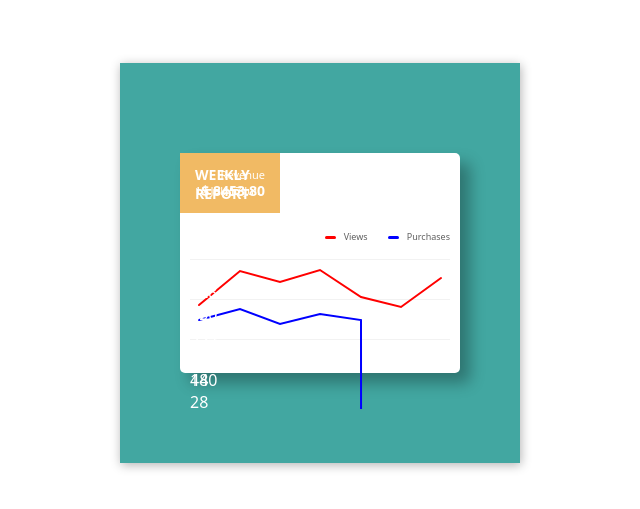
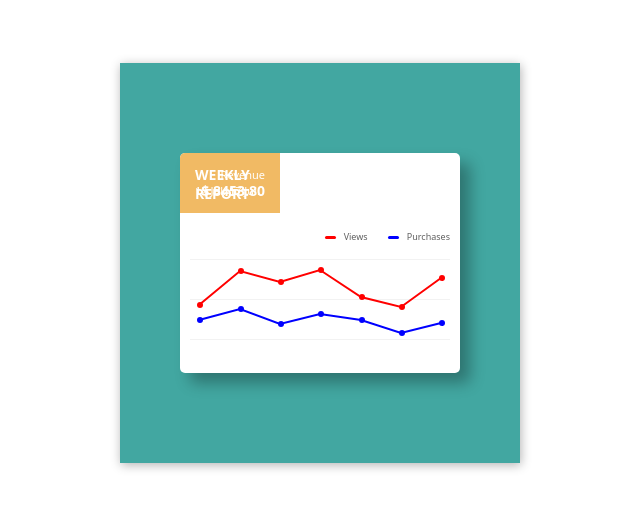
Before and after one commit to WilliandosSantos89/100Days_CSS, a plain HTML site: page Day5/index.html in a window 1280 px wide. Shown: the part 137-646 px from the top of the page, without its empty margins (320-960 px from the left). Drawn offline with Linux system fonts and the light colour scheme.

Commit message:
implementação css

```diff
--- a/Day5/index.html
+++ b/Day5/index.html
@@ -30,6 +30,7 @@
                 <div class="line-1"></div>
                 <div class="line-2"></div>
                 <div class="line-3"></div>
+
                 <div class="data red"> <!--Início Data Red-->
                     <svg>
                         <polyline points="9,46 50,12 90,23 130,11 171,38 211,48 251,19"></polyline>
@@ -41,63 +42,63 @@
                         </div>
 
                         <div class="points-2">
-                            <div class="tolltip">950</div>
+                            <div class="tooltip">950</div>
                         </div>
 
                         <div class="points-3">
-                            <div class="tolltip">728</div>
+                            <div class="tooltip">728</div>
                         </div>
 
                         <div class="points-4">
-                            <div class="tolltip">800</div>
+                            <div class="tooltip">800</div>
                         </div>
 
                         <div class="points-5">
-                            <div class="tolltip">594</div>
+                            <div class="tooltip">594</div>
                         </div>
 
                         <div class="points-6">
-                            <div class="tolltip">364</div>
+                            <div class="tooltip">364</div>
                         </div>
 
                         <div class="points-7">
-                            <div class="tolltip">480</div>
+                            <div class="tooltip">480</div>
                         </div>
                     </div>
                 </div> <!--Final Data Red-->
 
                 <div class="data blue"> <!--Início Data blue-->
                     <svg>
-                        <polyline points="9, 61 50, 50 90, 65 130, 55 171, 61 211, 74251, 64"></polyline>
+                        <polyline points="9, 61 50, 50 90, 65 130, 55 171, 61 211, 74 251, 64"></polyline>
                     </svg>
 
                     <div class="points">
                         <div class="points-1">
-                            <div class="tolltip">26</div>
+                            <div class="tooltip">26</div>
                         </div>
 
                         <div class="points-2">
-                            <div class="tolltip">41</div>
+                            <div class="tooltip">41</div>
                         </div>
 
                         <div class="points-3">
-                            <div class="tolltip">22</div>
+                            <div class="tooltip">22</div>
                         </div>
 
                         <div class="points-4">
-                            <div class="tolltip">35</div>
+                            <div class="tooltip">35</div>
                         </div>
 
                         <div class="points-5">
-                            <div class="tolltip">25</div>
+                            <div class="tooltip">25</div>
                         </div>
 
                         <div class="points-6">
-                            <div class="tolltip">14</div>
+                            <div class="tooltip">14</div>
                         </div>
 
                         <div class="points-7">
-                            <div class="tolltip">28</div>
+                            <div class="tooltip">28</div>
                         </div>
                     </div>
                 </div> <!--Final Data blue-->
--- a/Day5/style.css
+++ b/Day5/style.css
@@ -26,7 +26,7 @@
         background: #fff;
         border-radius: 5px;
         box-shadow: 10px 10px 15px 0px rgba(0, 0, 0, 0.3);
-        /*overflow: hidden;*/
+        overflow: hidden;
     }
 
     .card .header {
@@ -182,23 +182,95 @@
         -webkit-transform: rotate(45deg);
     }
 
-    .card .statistcs .data .tooltip:hover {
-        visibility: visible;
-        opacity: 1;
-        transform: translate3d(-50%, 0, 0);
-    }
-
-
-    .points {
+    .card .statistcs .data [class^="points-"] {
         position: absolute;
         width: 6px;
         height: 6px;
-        border-radius: 6px;
+        border-radius: 3px;
         cursor: pointer;
         z-index: 10;
     }
 
-    .points points-1 {
+    .card .statistcs .data [class^="points-"]:hover .tooltip {
+        visibility: visible;
+        opacity: 1;
+        -webkit-transform: translate3d(-50%, 0, 0);
+    }
+
+    .card .statistcs .data.red [class^="points-"], .card .statistcs .data.red .tooltip, .card .statistcs .data.red .tooltip::after {
+        background: red;
+    }
+
+    .card .statistcs .data.red .points-1 {
         left: 7px;
         top: 43px;
     }
+
+    .card .statistcs .data.red .points-2 {
+        left: 48px;
+        top:  9px;
+    }
+
+    .card .statistcs .data.red .points-3 {
+        left: 88px;
+        top:  20px;
+    }
+
+    .card .statistcs .data.red .points-4 {
+        left: 128px;
+        top:  8px;
+    }
+
+    .card .statistcs .data.red .points-5 {
+        left: 169px;
+        top:  35px;
+    }
+
+    .card .statistcs .data.red .points-6 {
+        left: 209px;
+        top:  45px;
+    }
+
+    .card .statistcs .data.red .points-7 {
+        left: 249px;
+        top: 16px;
+    }
+
+    .card .statistcs .data.blue [class^="points-"], .card .statistcs .data.blue .tooltip, .card .statistcs .data.blue .tooltip::after {
+        background: blue;
+    }
+
+    .card .statistcs .data.blue .points-1 {
+        left: 7px;
+        top: 58px;
+    }
+
+    .card .statistcs .data.blue .points-2 {
+        left: 48px;
+        top: 47px;
+    }
+
+    .card .statistcs .data.blue .points-3 {
+        left: 88px;
+        top:  62px;
+    }
+
+    .card .statistcs .data.blue .points-4 {
+        left: 128px;
+        top: 52px;
+    }
+
+    .card .statistcs .data.blue .points-5 {
+        left: 169px;
+        top: 58px;
+    }
+
+    .card .statistcs .data.blue .points-6 {
+        left: 209px;
+        top:  71px;
+    }
+
+    .card .statistcs .data.blue .points-7 {
+        left: 249px;
+        top: 61px;
+    }
```
